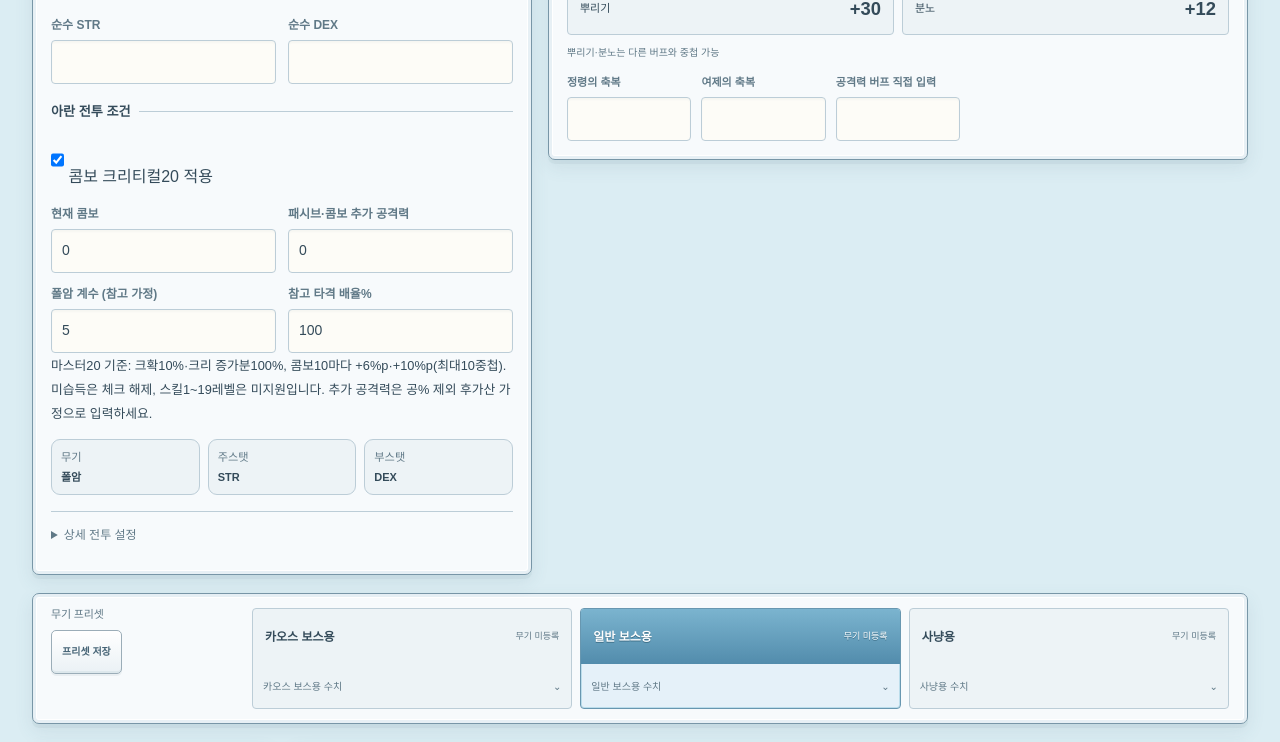
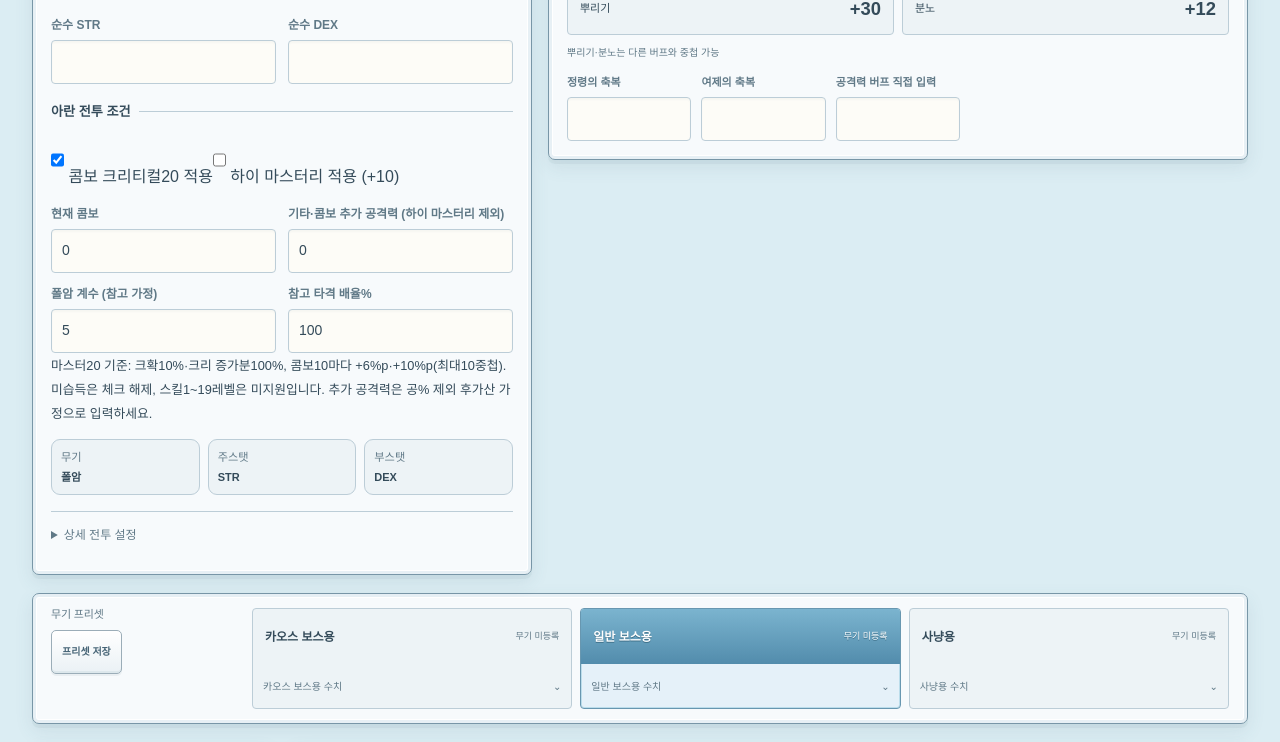
Before and after one commit to bbungjun/planet_spec_up, a Next.js app: page /aran in a window 1280 px wide. Shown: the part 1260-2002 px from the top of the page. Built offline with nearby package versions, Linux system fonts and the light colour scheme.

Commit message:
feat: add Aran High Mastery attack toggle with legacy separation

```diff
--- a/features/calculator/components/CalculationIssues.tsx
+++ b/features/calculator/components/CalculationIssues.tsx
@@ -7,7 +7,7 @@ import { EQUIPMENT_FIELD_DEFINITIONS } from "./EquipmentEditor";
 const CHARACTER_FIELD_LABELS: Partial<Record<keyof CharacterInput, string>> = {
   level: "레벨",
   aranWeaponConstant: "폴암 계수",
-  aranFlatAttack: "패시브·콤보 추가 공격력",
+  aranFlatAttack: "기타·콤보 추가 공격력 (하이 마스터리 제외)",
   aranCombo: "현재 콤보",
   skillPercent: "타격당 평균 데미지 비율",
   monsterDefense: "몬스터 방어율",
--- a/features/calculator/components/CharacterPanel.tsx
+++ b/features/calculator/components/CharacterPanel.tsx
@@ -1,3 +1,4 @@
+import { useState } from "react";
 import { JOB_RULES } from "../domain/job-rules";
 import type {
   CharacterInput,
@@ -112,6 +113,13 @@ export function CharacterPanel({
   showIdentity = true,
 }: CharacterPanelProps) {
   const rule = JOB_RULES[character.job];
+  const [pendingHighMastery, setPendingHighMastery] = useState<string | null>(null);
+  const manualAttack = Number(character.aranFlatAttack);
+  const enableHighMastery = (separateExisting: boolean) => {
+    if (separateExisting) onChange("aranFlatAttack", String(manualAttack - 10));
+    onChange("aranHighMastery", true);
+    setPendingHighMastery(null);
+  };
 
   return (
     <section className="panel character-panel" aria-labelledby="character-heading">
@@ -172,8 +180,18 @@ export function CharacterPanel({
       {character.job === "aran" && <fieldset className="settings-group">
         <legend>아란 전투 조건</legend>
         <label><input type="checkbox" checked={character.aranComboCritical ?? true} onChange={event => onChange("aranComboCritical", event.currentTarget.checked)} /> 콤보 크리티컬20 적용</label>
+        <label><input type="checkbox" checked={character.aranHighMastery ?? false} onChange={event => {
+          if (event.currentTarget.checked && character.aranHighMastery === undefined && Number.isFinite(manualAttack) && manualAttack > 0) setPendingHighMastery(character.aranFlatAttack ?? "");
+          else { onChange("aranHighMastery", event.currentTarget.checked); setPendingHighMastery(null); }
+        }} /> 하이 마스터리 적용 (+10)</label>
+        {pendingHighMastery !== null && pendingHighMastery === (character.aranFlatAttack ?? "") && character.aranHighMastery === undefined && <div role="group" aria-label="기존 추가 공격력의 하이 마스터리 포함 여부">
+          <p>기존 추가공에 하이 마스터리 +10이 포함되어 있나요?</p>
+          {manualAttack >= 10 && <button type="button" className="secondary-button" onClick={() => enableHighMastery(true)}>기존 추가공에 포함된 +10 분리</button>}
+          <button type="button" className="secondary-button" onClick={() => enableHighMastery(false)}>기존 추가공 유지하고 별도 +10</button>
+          <button type="button" className="secondary-button" onClick={() => setPendingHighMastery(null)}>취소</button>
+        </div>}
         <div className="field-grid">
-          {([ ["aranCombo", "현재 콤보", 0, 99999, 1], ["aranFlatAttack", "패시브·콤보 추가 공격력", 0, 9999, 1], ["aranWeaponConstant", "폴암 계수 (참고 가정)", 0.01, 10, "any"], ["skillPercent", "참고 타격 배율%", 0.01, 10000, "any"] ] as const).map(([field, label, min, max, step]) => <NumericField key={field} label={label} path={`character.${field}`} value={character[field] ?? ""} min={min} max={max} step={step} issues={issues} onChange={value => onChange(field, value)} />)}
+          {([ ["aranCombo", "현재 콤보", 0, 99999, 1], ["aranFlatAttack", "기타·콤보 추가 공격력 (하이 마스터리 제외)", 0, 9999, 1], ["aranWeaponConstant", "폴암 계수 (참고 가정)", 0.01, 10, "any"], ["skillPercent", "참고 타격 배율%", 0.01, 10000, "any"] ] as const).map(([field, label, min, max, step]) => <NumericField key={field} label={label} path={`character.${field}`} value={character[field] ?? ""} min={min} max={max} step={step} issues={issues} onChange={value => onChange(field, value)} />)}
         </div>
         <small>마스터20 기준: 크확10%·크리 증가분100%, 콤보10마다 +6%p·+10%p(최대10중첩). 미습득은 체크 해제, 스킬1~19레벨은 미지원입니다. 추가 공격력은 공% 제외 후가산 가정으로 입력하세요.</small>
       </fieldset>}
--- a/features/calculator/domain/calculate.ts
+++ b/features/calculator/domain/calculate.ts
@@ -35,6 +35,7 @@ export type CalculationSnapshot = {
   aranFlatAttack?: number;
   aranCombo?: number;
   aranComboCritical?: boolean;
+  aranHighMastery?: boolean;
   level: number;
   mapleWarrior: MapleWarrior;
   equipmentMain: number;
@@ -154,7 +155,7 @@ export function calculateFromSnapshot(
     : 0;
   const totalAttack = calculateTotalAttack(
     snapshot.percentEligibleAttack,
-    snapshot.flatAttack + guildAttack + levelBonus.attack + (snapshot.job === "aran" ? (snapshot.aranFlatAttack ?? 0) : 0),
+    snapshot.flatAttack + guildAttack + levelBonus.attack + (snapshot.job === "aran" ? (snapshot.aranFlatAttack ?? 0) + (snapshot.aranHighMastery ? 10 : 0) : 0),
     snapshot.attackPercent,
   );
   const statAttack = calculateStatAttack(
@@ -246,6 +247,7 @@ export function createCalculationSnapshot(input: CalculatorInput): CalculationSn
     aranFlatAttack: character.aranFlatAttack,
     aranCombo: character.aranCombo,
     aranComboCritical: character.aranComboCritical,
+    aranHighMastery: character.aranHighMastery,
     level: character.level,
     mapleWarrior: character.mapleWarrior,
     equipmentMain: equipment.mainFlat + cashBonus.allStat,
--- a/features/calculator/domain/defaults.ts
+++ b/features/calculator/domain/defaults.ts
@@ -21,7 +21,7 @@ export function createDefaultInput(job: JobId): CalculatorInput {
   return {
     character: {
       job,
-      ...(job === "aran" ? { aranWeaponConstant: "5", aranFlatAttack: "0", aranCombo: "0", aranComboCritical: true } : {}),
+      ...(job === "aran" ? { aranWeaponConstant: "5", aranFlatAttack: "0", aranCombo: "0", aranComboCritical: true, aranHighMastery: false } : {}),
       level: "160",
       mapleWarrior: 20,
       skillPercent: String(rule.defaultSkillPercent),
--- a/features/calculator/domain/normalize.ts
+++ b/features/calculator/domain/normalize.ts
@@ -24,6 +24,7 @@ export type NormalizedCharacterInput = {
   aranFlatAttack: number;
   aranCombo: number;
   aranComboCritical: boolean;
+  aranHighMastery: boolean;
   skillPercent: number;
   sharpEyes: CalculatorInput["character"]["sharpEyes"];
   monsterDefense: number;
@@ -116,6 +117,7 @@ export function normalizeInput(input: CalculatorInput): NormalizedInputResult {
     aranFlatAttack: aranNumber("aranFlatAttack", 9999, 0, true),
     aranCombo: aranNumber("aranCombo", 99999, 0, true),
     aranComboCritical: input.character.job === "aran" && (input.character.aranComboCritical ?? true),
+    aranHighMastery: input.character.job === "aran" && input.character.aranHighMastery === true,
     job: input.character.job,
     level,
     mapleWarrior: input.character.mapleWarrior,
--- a/features/calculator/domain/types.ts
+++ b/features/calculator/domain/types.ts
@@ -41,6 +41,8 @@ export type CharacterInput = {
   aranFlatAttack?: string;
   aranCombo?: string;
   aranComboCritical?: boolean;
+  /** Separate High Mastery attack; absent legacy saves retain their manual total. */
+  aranHighMastery?: boolean;
   level: string;
   mapleWarrior: MapleWarrior;
   skillPercent: string;
--- a/features/calculator/storage.ts
+++ b/features/calculator/storage.ts
@@ -55,11 +55,11 @@ function hasOnlyKeys(value: Record<string, unknown>, keys: readonly string[]): b
 }
 
 function isCharacterInput(value: unknown): value is CharacterInput {
-  const optional = ["totalDamagePercent", "bossDamagePercent", "guildBossPercent", "guildIgnorePercent", "guildAttackFlat", "guildAccuracyFlat", "pureMain", "pureSub", "aranWeaponConstant", "aranFlatAttack", "aranCombo", "aranComboCritical"];
+  const optional = ["totalDamagePercent", "bossDamagePercent", "guildBossPercent", "guildIgnorePercent", "guildAttackFlat", "guildAccuracyFlat", "pureMain", "pureSub", "aranWeaponConstant", "aranFlatAttack", "aranCombo", "aranComboCritical", "aranHighMastery"];
   if (!isRecord(value) || !hasOnlyKeys(
     Object.fromEntries(Object.entries(value).filter(([key]) => !optional.includes(key))), characterKeys,
   )) return false;
-  if (optional.some(key => Object.hasOwn(value, key) && typeof value[key] !== (key === "aranComboCritical" ? "boolean" : "string"))) return false;
+  if (optional.some(key => Object.hasOwn(value, key) && typeof value[key] !== (["aranComboCritical", "aranHighMastery"].includes(key) ? "boolean" : "string"))) return false;
 
   return (value.job === "marksman" || value.job === "corsair" || value.job === "night_lord" || value.job === "aran")
     && typeof value.level === "string"
```
Also changed, not shown: 3 other files (tests, documents, lock files or other folders).
